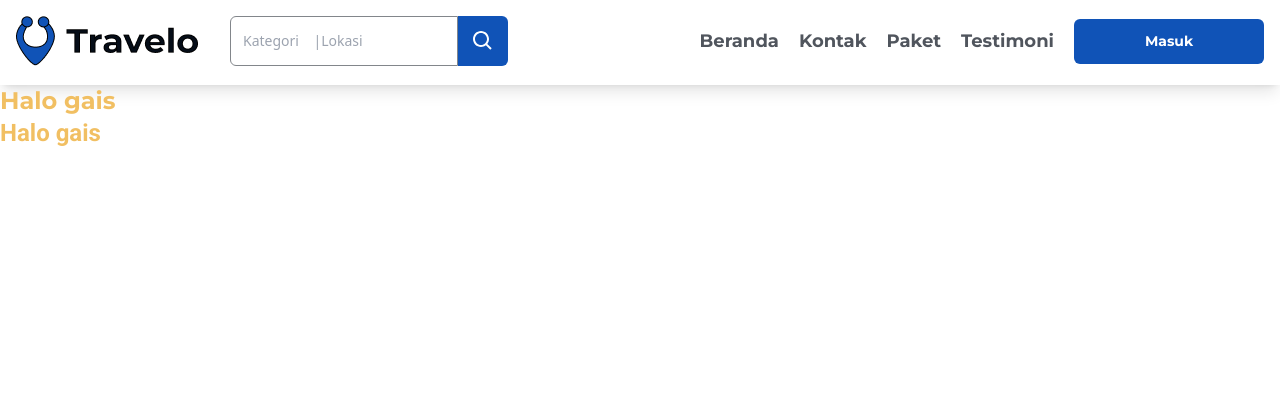
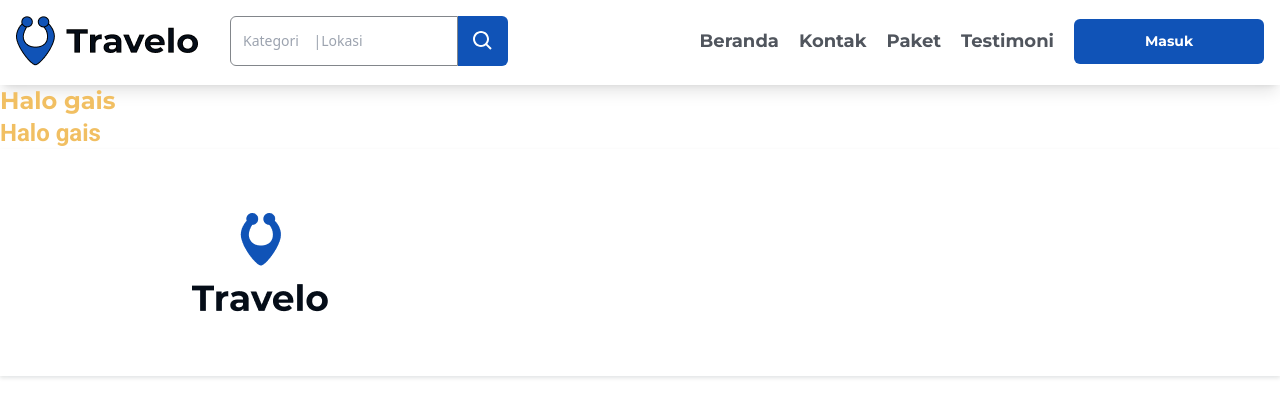
Before and after one commit to andrky/travelo-frontend, a Next.js app: page / in a window 1280 px wide. Shown: the top 416 px of the page. Built offline with nearby package versions, Linux system fonts and the light colour scheme.

Commit message:
footer component

```diff
--- a/app/components/Container/layout.tsx
+++ b/app/components/Container/layout.tsx
@@ -1,13 +1,11 @@
 const Container = ({
-	children, // will be a page or nested layout
+	children,
+	size = 'xl', // will be a page or nested layout
 }: {
 	children: React.ReactNode;
+	size?: string;
 }) => {
-	return (
-    <div className="max-w-screen-xl mx-auto">
-      {children}
-    </div>
-  )
+	return <div className={`${size === 'xl' ? 'max-w-screen-xl' : 'max-w-screen-lg'} mx-auto`}>{children}</div>;
 };
 
 export default Container;
--- /dev/null
+++ b/app/components/Footer/Footer.module.css
@@ -0,0 +1,3 @@
+.footer {
+	box-shadow: rgba(14, 30, 37, 0.12) 0px 2px 4px 0px, rgba(14, 30, 37,-0.32) 0px 2px 16px 0px;
+}
--- /dev/null
+++ b/app/components/Footer/footer.tsx
@@ -0,0 +1,27 @@
+
+import Container from '../Container/layout';
+
+import Image from 'next/image';
+import styles from '../Footer/Footer.module.css';
+
+import traveloLogo from '../../../public/assets/travelo-logo-footer.png';
+
+const Footer = () => {
+	return <footer className={styles.footer}>
+    <Container size='lg'>
+      <div className='flex bg-white p-16'>
+        <figure>
+          <Image
+            src={traveloLogo}
+            alt='Travelo Logo'
+            placeholder='blur'
+            height='98'
+            width='136'
+          />
+        </figure>
+      </div>
+    </Container>
+  </footer>;
+};
+
+export default Footer;
--- a/app/layout.tsx
+++ b/app/layout.tsx
@@ -2,6 +2,7 @@ import type { Metadata } from 'next';
 import './globals.css';
 import { montserrat, roboto } from './utils/fonts';
 import Header from './components/Header/header';
+import Footer from './components/Footer/footer';
 
 export const metadata: Metadata = {
 	title: 'Travelo',
@@ -19,6 +20,7 @@ export default function RootLayout({
 				<>
 					<Header />
 					{children}
+					<Footer />
 				</>
 			</body>
 		</html>
```
Also changed, not shown: app/components/Button/Button.module.css (line endings or trailing spaces), app/page.tsx (line endings or trailing spaces).
